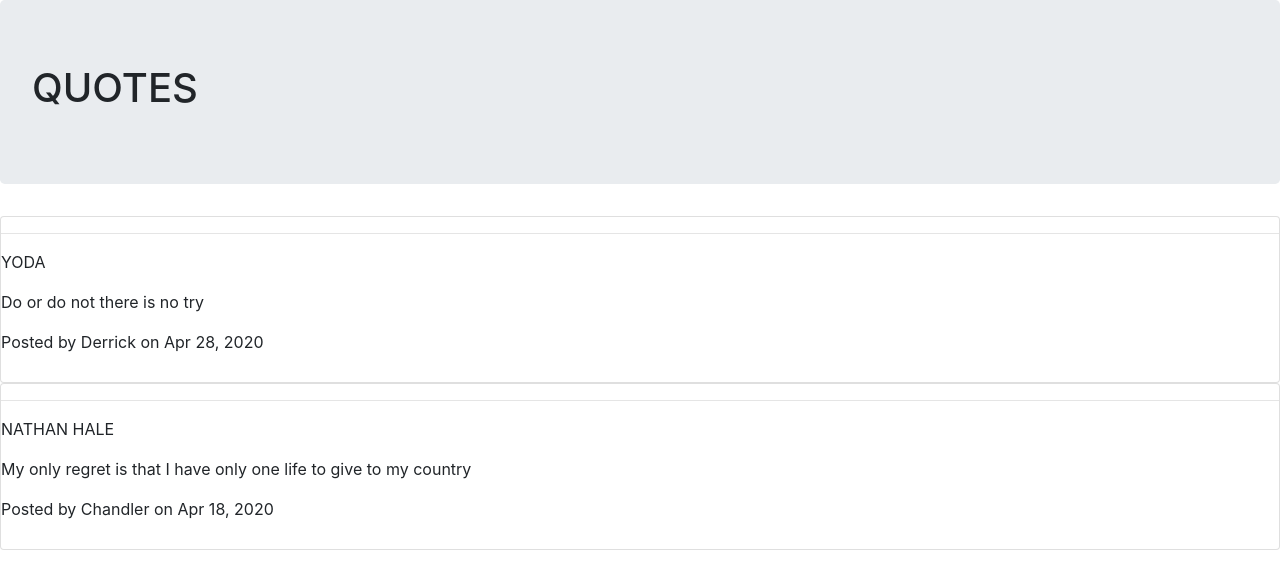
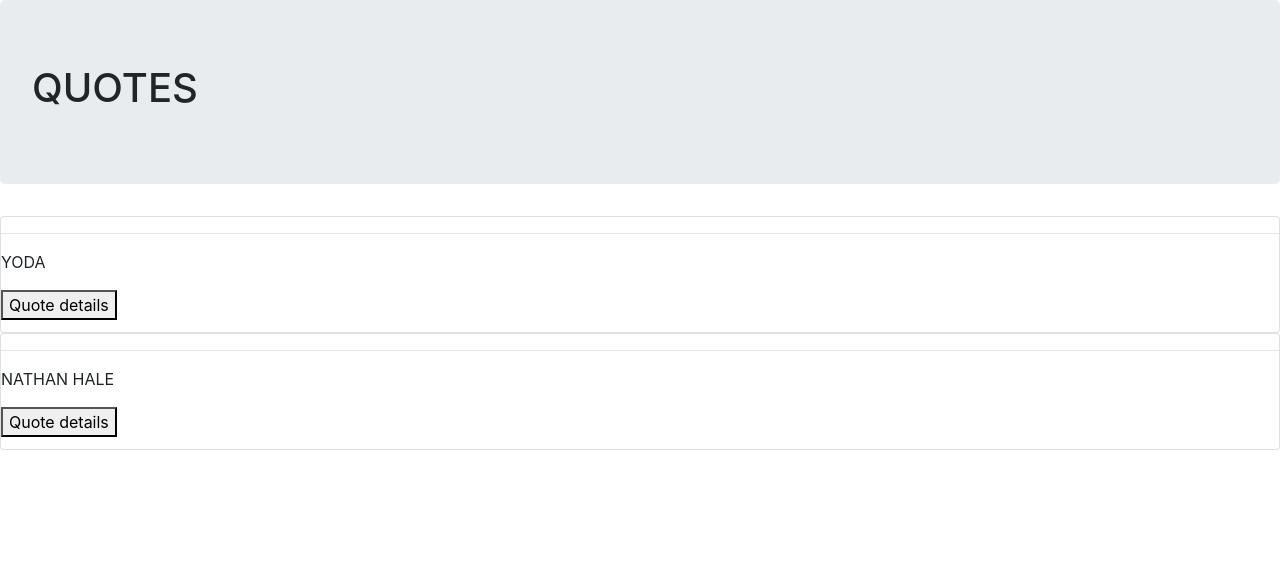
Before and after one commit to derrokip34/Quotes, an Angular app: page / in a window 1280 px wide. Shown: the top 588 px of the page. Built offline with nearby package versions, Linux system fonts and the light colour scheme.

Commit message:
Add a quote details button

```diff
--- a/src/app/quote.ts
+++ b/src/app/quote.ts
@@ -1,6 +1,10 @@
 export class Quote {
+    public showDetails: boolean;
     public countUp: number;
     public countDown: number;
 
-    constructor(public name: string, public author: string, public poster: string, public datePosted: Date){}
+    constructor(public name: string, public author: string, public poster: string, public datePosted: Date){
+
+        this.showDetails=false
+    }
 }
--- a/src/app/quote/quote.component.html
+++ b/src/app/quote/quote.component.html
@@ -1,10 +1,11 @@
 <div class="jumbotron">
     <h1>QUOTES</h1>
 </div>
-<div class="card" *ngFor='let quote of quotes'>
+<div class="card" *ngFor='let quote of quotes;let i = index'>
     <hr>
     <div class="card-title">
         <p>{{quote.author|uppercase}}</p>
-        <app-quote-details [quote]='quote'></app-quote-details>
+        <button (click)='toggleDetails(i)'>Quote details</button>
+        <app-quote-details *ngIf='quote.showDetails' [quote]='quote'></app-quote-details>
     </div>
 </div>
--- a/src/app/quote/quote.component.ts
+++ b/src/app/quote/quote.component.ts
@@ -13,6 +13,10 @@ export class QuoteComponent implements OnInit {
     new Quote('My only regret is that I have only one life to give to my country', 'Nathan Hale', 'Chandler', new Date(2020,3,18))
   ]
 
+  toggleDetails(index: any) {
+    this.quotes[index].showDetails = !this.quotes[index].showDetails;
+  }
+
   constructor() { }
 
   ngOnInit(): void {
```
